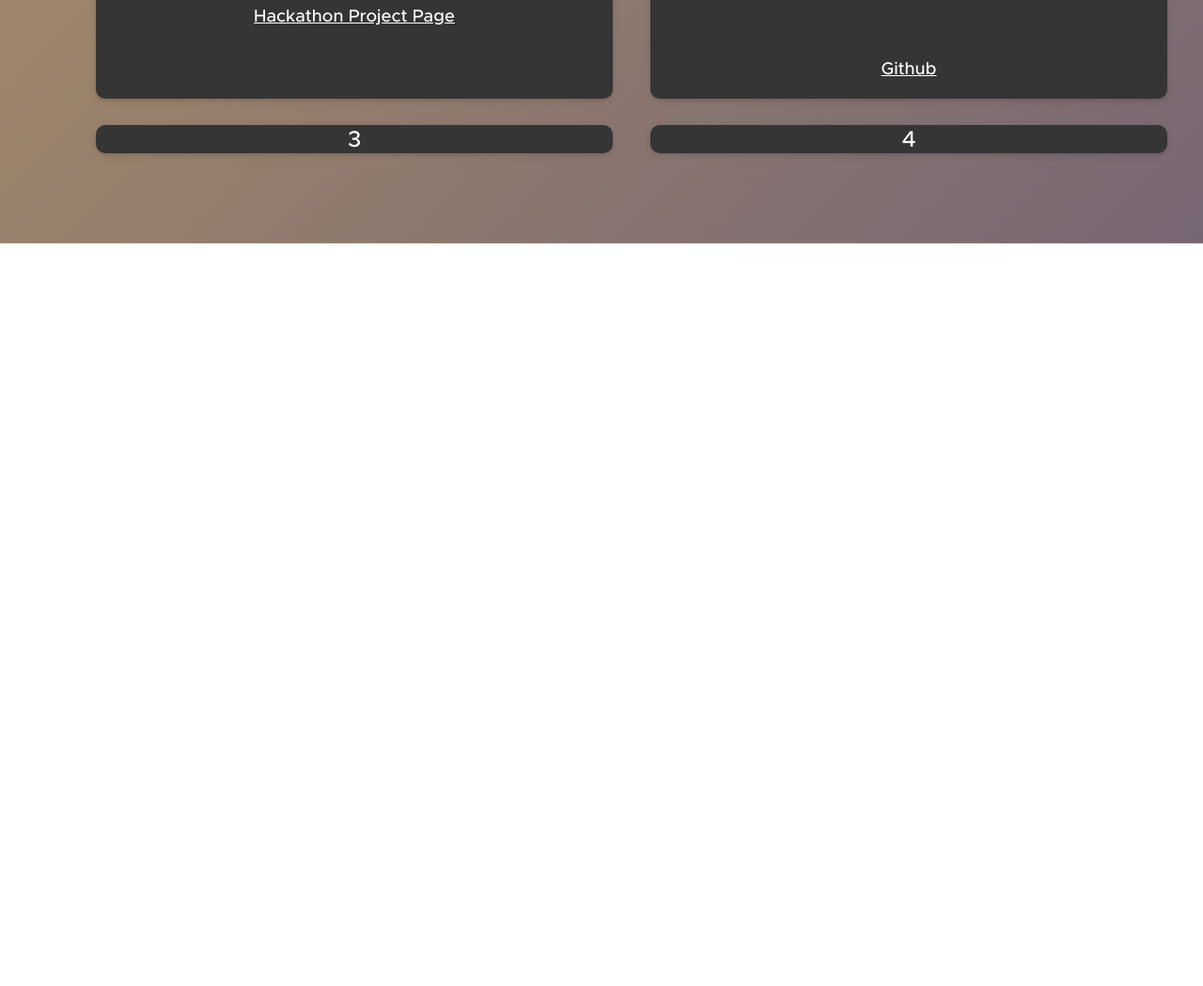
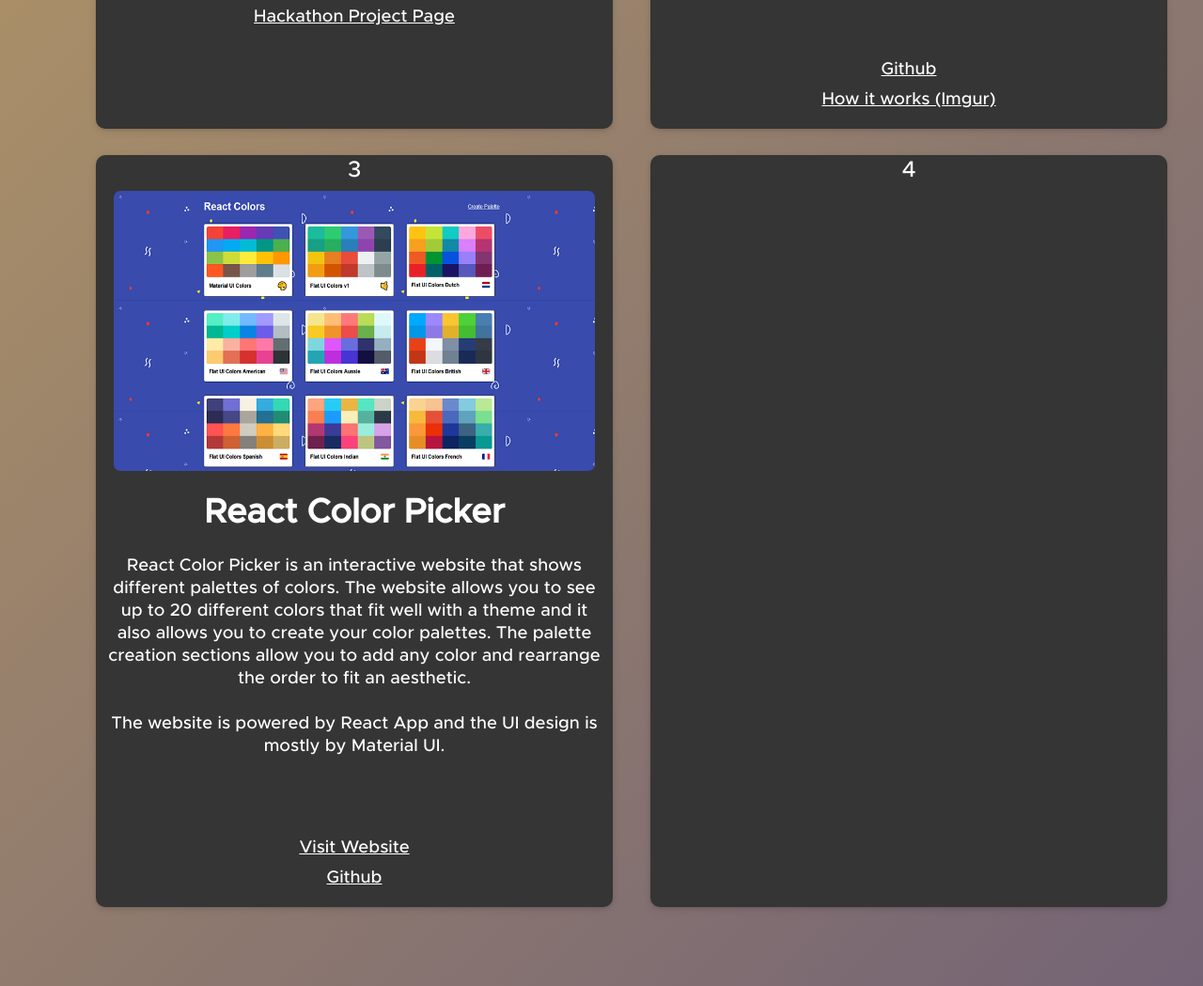
Before and after one commit to caesar-chin/caesar-chin.github.io, a plain HTML site: page index.html in a window 1280 px wide. Shown: the part 1868-2917 px from the top of the page at 94% size. Before the commit the page ends 2127 px from the top, so only its background shows below. Drawn offline with Linux system fonts and the light colour scheme.

Commit message:
Added React Color Picker

```diff
--- a/index.html
+++ b/index.html
@@ -123,12 +123,25 @@
 
                     <br><br>
                     <a href="https://github.com/caesar-chin/Python-CV" target="_blank">Github</a>
+                    <a href="https://imgur.com/a/KvsjPcF" target="_blank">How it works (Imgur)</a>
                 </div>
 
                 <div class="card">3
+                    <div class="ppc">
+                        <img src="/caesar-chin.github.io/picture/ReactColors.png" />
+                    </div>
+                    <h1>React Color Picker</h1>
+                    <p>
+                        React Color Picker is an interactive website that shows different palettes of colors. The website allows you to see up to 20 different colors that fit well with a theme and it also allows you to create your color palettes. The palette creation sections
+                        allow you to add any color and rearrange the order to fit an aesthetic.
+                        <br><br>The website is powered by React App and the UI design is mostly by Material UI.
+                    </p>
 
+                    <br><br>
+                    <a href="https://react-colors-picker.netlify.app/" target="_blank">Visit Website</a>
+                    <a href=https://github.com/caesar-chin/ReactColorPicker " target="_blank ">Github</a>
                 </div>
-                <div class="card">4
+                <div class="card ">4
 
                 </div>
 
@@ -137,7 +150,7 @@
     </div>
     <footer></footer>
     </main>
-    <script src="/caesar-chin.github.io/js/index.js"></script>
+    <script src="/caesar-chin.github.io/js/index.js "></script>
 </body>
 
 </html>
```
Also changed, not shown: picture/ReactColors.png (added).
